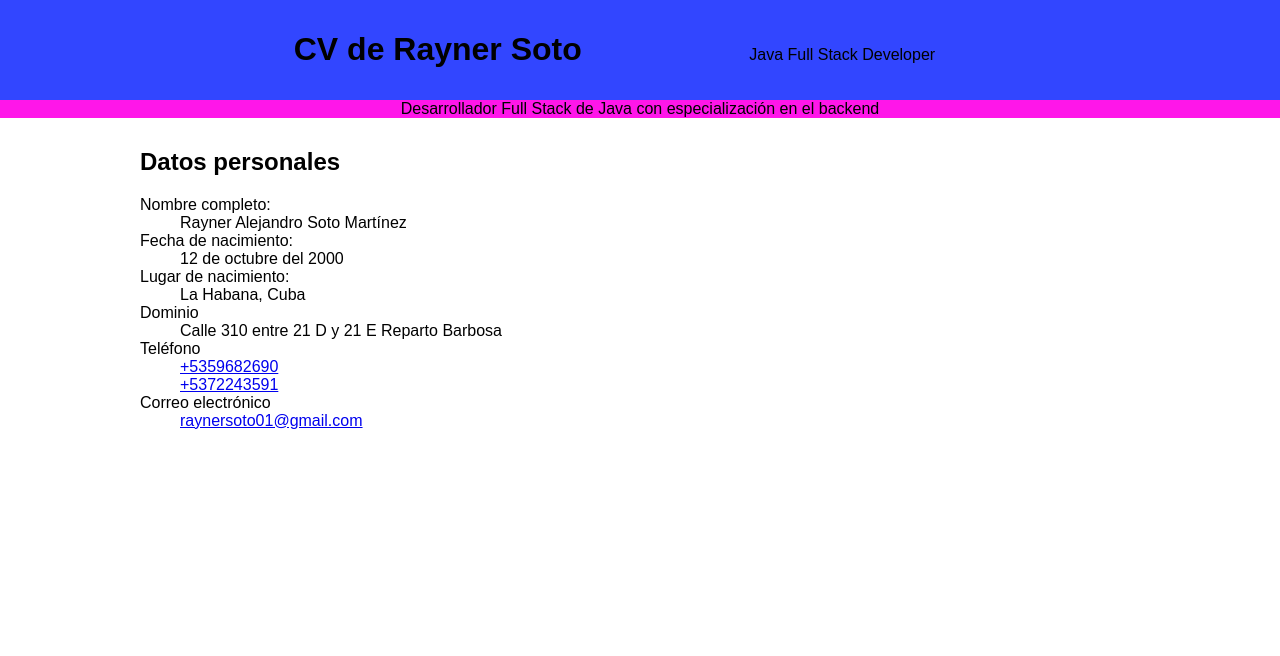
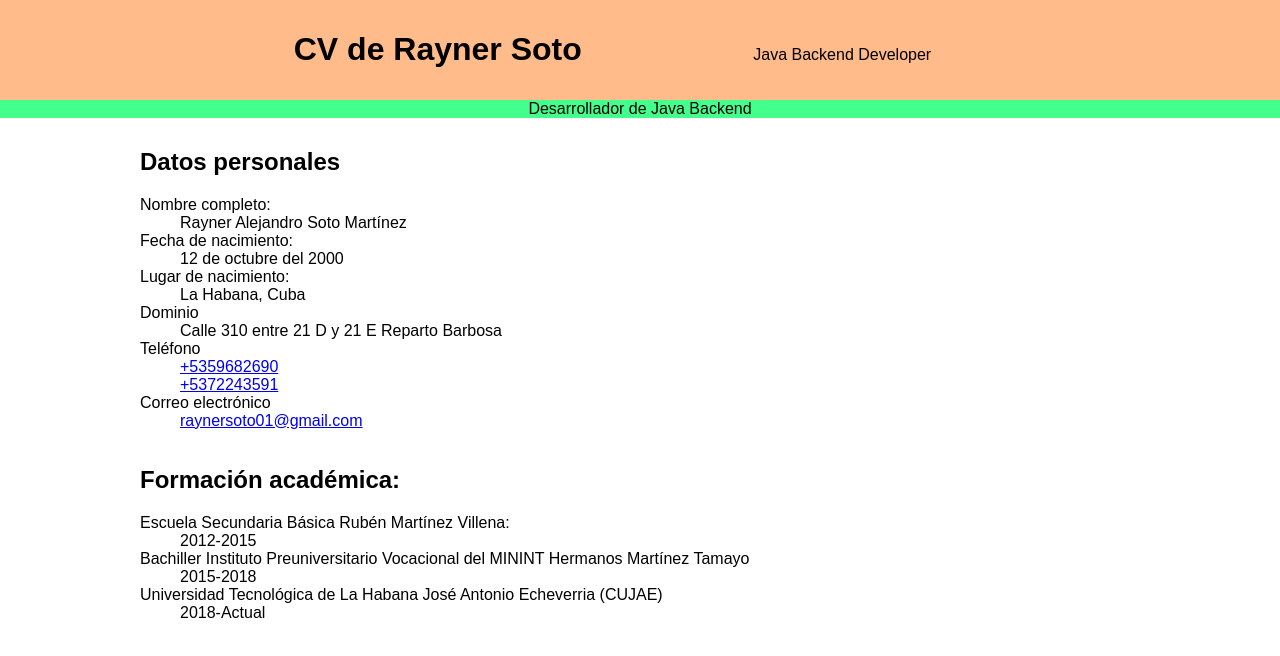
Before and after one commit to RaynerSoto/RaynerSoto.github.io, a plain HTML site: page index.html in a window 1280 px wide. Drawn offline with Linux system fonts and the light colour scheme.

Commit message:
Formacion academica

```diff
--- a/index.html
+++ b/index.html
@@ -5,12 +5,12 @@
     <title>Curriculum Vitae</title>
 </head>
 <body style="font-family: Arial,sans-serif,'Agency FB';margin: 0    ;">
-  <header style="text-align: center;background-color: #3246ff;color: black;padding: 10px">
+  <header style="text-align: center;background-color: #ffbb8a;color: black;padding: 10px">
       <h1 style="display: inline-block;width: 400px;font-weight: 700"><strong>CV de Rayner Soto</strong></h1>
-      <p style="display: inline-block;width: 400px;font-weight: 200">Java Full Stack Developer</p>
+      <p style="display: inline-block;width: 400px;font-weight: 200">Java Backend Developer</p>
   </header>
-  <div style="background-color: #ff16e9;color: black;text-align: center">
-      Desarrollador Full Stack de Java con especialización en el backend
+  <div style="background-color: #43ff8b;color: black;text-align: center">
+      Desarrollador de Java Backend
   </div>
   <section style="width: 1000px;margin-left: auto;margin-right: auto;margin-top: 10px">
       <div>
@@ -36,6 +36,17 @@
 
           </section>
       </div>
+      <div>
+          <h2>Formación académica:</h2>
+          <dl>
+              <dt>Escuela Secundaria Básica Rubén Martínez Villena: </dt>
+              <dd>2012-2015</dd>
+              <dt>Bachiller Instituto Preuniversitario Vocacional del MININT Hermanos Martínez Tamayo</dt>
+              <dd>2015-2018</dd>
+              <dt>Universidad Tecnológica de La Habana José Antonio Echeverria (CUJAE)</dt>
+              <dd>2018-Actual</dd>
+          </dl>
+      </div>
   </section>
 </body>
 </html>
```
